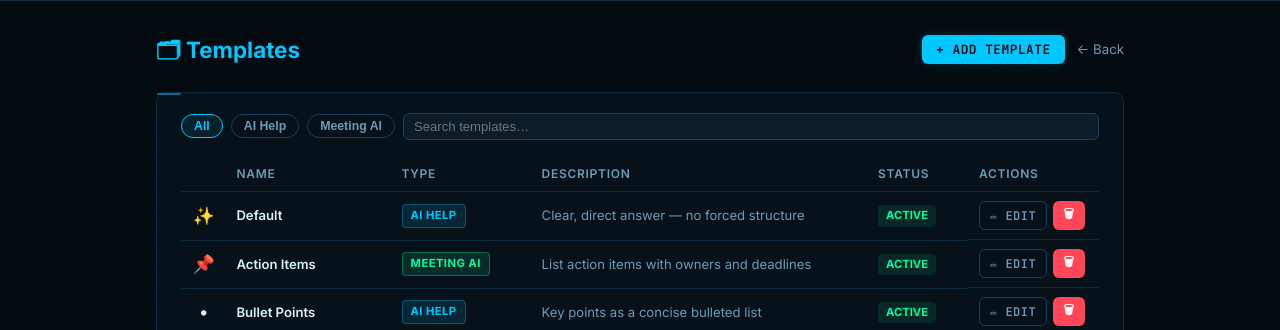
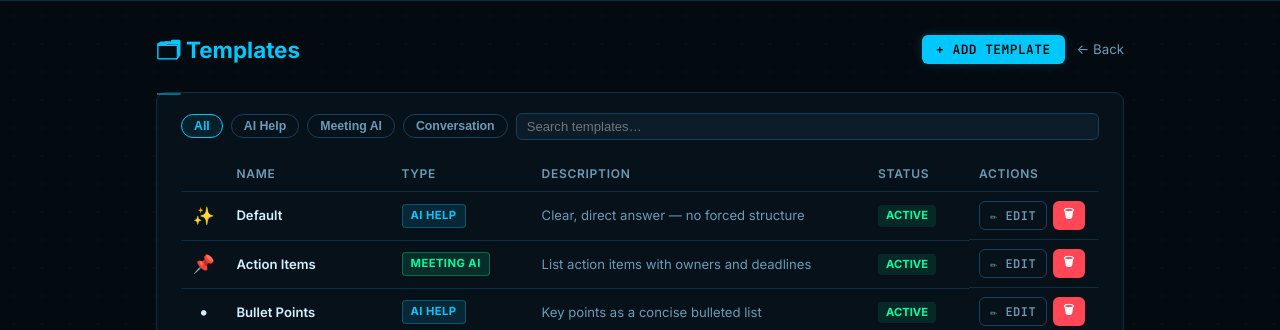
Before and after one commit to sandhoter2/parakeetai, a Django app: page /templates/ in a window 1280 px wide. Shown: the part 54-384 px from the top of the page. Run offline with Django 4.2, Linux system fonts and the light colour scheme; the visitor is signed in with stand-in values (Sample User, id 1); data comes from the database, SQL or seed files in the repository.

Commit message:
Add Conversation type to templates page UI
- Added "Conversation" filter button to the filter bar
- Added .type-conv pill style (purple) for conversation templates
- Fixed Type column to show Conversation pill instead of falling through to Meeting AI
- Added "Conversation" option to the Add/Edit modal type dropdown

Co-Authored-By: Claude Sonnet 4.6 <noreply@anthropic.com>

```diff
--- a/interview/templates/interview/templates_page.html
+++ b/interview/templates/interview/templates_page.html
@@ -9,8 +9,9 @@
   .card { background: var(--bg2); border: 1px solid var(--border); border-radius: 10px; padding: 20px 24px; margin-bottom: 20px; }
   .card h2 { font-size: 0.85rem; color: var(--text2); text-transform: uppercase; letter-spacing: .08em; margin-bottom: 14px; display: flex; align-items: center; gap: 8px; }
   .type-pill { display: inline-block; padding: 2px 8px; border-radius: 4px; font-size: 0.7rem; font-weight: 700; text-transform: uppercase; letter-spacing: .04em; }
-  .type-ai  { background: rgba(0,200,255,.12); color: var(--accent); border: 1px solid rgba(0,200,255,.3); }
-  .type-mtg { background: rgba(0,255,157,.12); color: var(--green); border: 1px solid rgba(0,255,157,.3); }
+  .type-ai   { background: rgba(0,200,255,.12); color: var(--accent); border: 1px solid rgba(0,200,255,.3); }
+  .type-mtg  { background: rgba(0,255,157,.12); color: var(--green); border: 1px solid rgba(0,255,157,.3); }
+  .type-conv { background: rgba(124,58,237,.15); color: #a78bfa; border: 1px solid rgba(124,58,237,.35); }
   .status-pill { display: inline-block; padding: 2px 8px; border-radius: 4px; font-size: 0.7rem; font-weight: 700; text-transform: uppercase; }
   .s-active   { background: rgba(0,255,157,.1); color: var(--green); }
   .s-inactive { background: rgba(255,71,87,.1); color: var(--red); }
@@ -67,6 +68,7 @@
       <button class="filter-btn active" data-filter="all" onclick="setFilter('all', this)">All</button>
       <button class="filter-btn" data-filter="ai_help" onclick="setFilter('ai_help', this)">AI Help</button>
       <button class="filter-btn" data-filter="meeting_ai" onclick="setFilter('meeting_ai', this)">Meeting AI</button>
+      <button class="filter-btn" data-filter="conversation" onclick="setFilter('conversation', this)">Conversation</button>
       <input type="text" class="search-box" placeholder="Search templates…" oninput="filterTable()" id="searchBox">
     </div>
 
@@ -89,8 +91,10 @@
           <td>
             {% if t.template_type == "ai_help" %}
               <span class="type-pill type-ai">AI Help</span>
+            {% elif t.template_type == "meeting_ai" %}
+              <span class="type-pill type-mtg">Meeting AI</span>
             {% else %}
-              <span class="type-pill type-mtg">Meeting AI</span>
+              <span class="type-pill type-conv">Conversation</span>
             {% endif %}
           </td>
           <td style="color:var(--text2);max-width:260px;white-space:nowrap;overflow:hidden;text-overflow:ellipsis;">{{ t.description }}</td>
@@ -129,6 +133,7 @@
         <select id="fType">
           <option value="ai_help">AI Help</option>
           <option value="meeting_ai">Meeting AI</option>
+          <option value="conversation">Conversation</option>
         </select>
       </div>
     </div>
```
